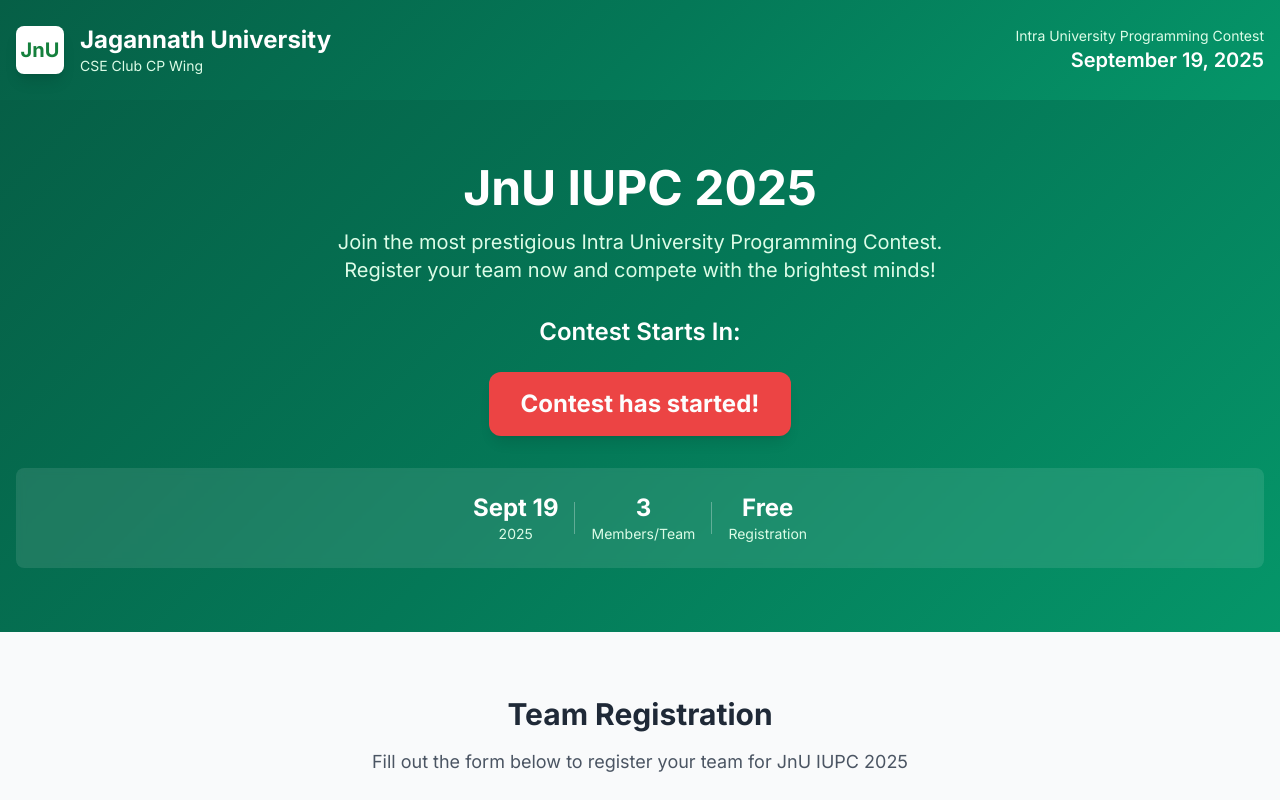
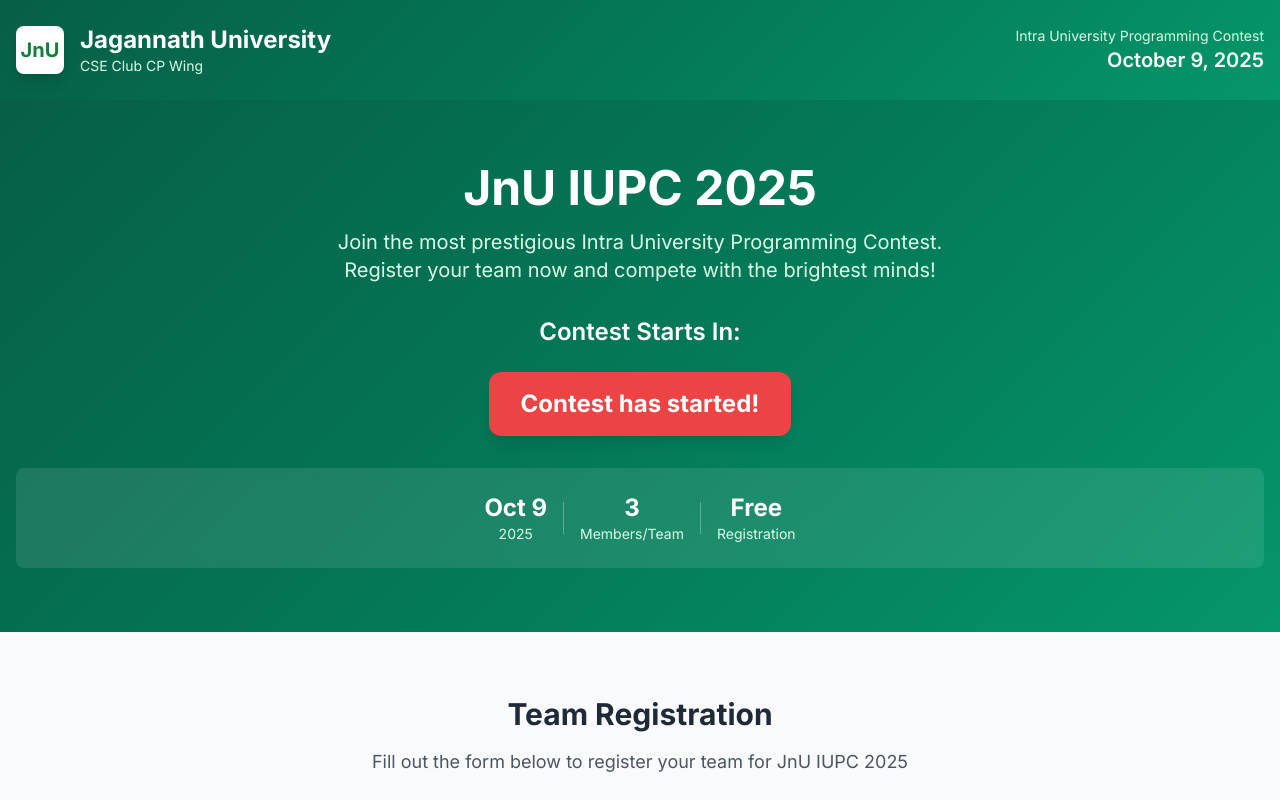
Before and after one commit to Shafayet-jamil/IUPC-Registration-Site, a website: page index.html in a window 1280 px wide. Shown: the top 800 px of the page. Drawn offline with nearby package versions, Linux system fonts and the light colour scheme.

Commit message:
Change the date in the header and the body of the page to sept 19 to oct 9

```diff
--- a/index.html
+++ b/index.html
@@ -44,7 +44,7 @@
             </div>
             <div class="text-center sm:text-right order-2">
                 <p class="text-green-100 text-sm">Intra University Programming Contest</p>
-                <p class="text-lg sm:text-xl font-semibold">September 19, 2025</p>
+                <p class="text-lg sm:text-xl font-semibold">October 9, 2025</p>
             </div>
         </div>
     </div>
@@ -87,7 +87,7 @@
         <!-- Event Info Cards -->
         <div class="flex flex-col sm:flex-row items-center justify-center space-y-4 sm:space-y-0 sm:space-x-4 bg-white/10 backdrop-blur-sm rounded-lg p-4 sm:p-6 max-w-md sm:max-w-none mx-auto">
             <div class="text-center">
-                <div class="text-xl sm:text-2xl font-bold">Sept 19</div>
+                <div class="text-xl sm:text-2xl font-bold">Oct 9</div>
                 <div class="text-sm text-green-100">2025</div>
             </div>
             <div class="w-full h-px sm:w-px sm:h-8 bg-white/30"></div>
```
